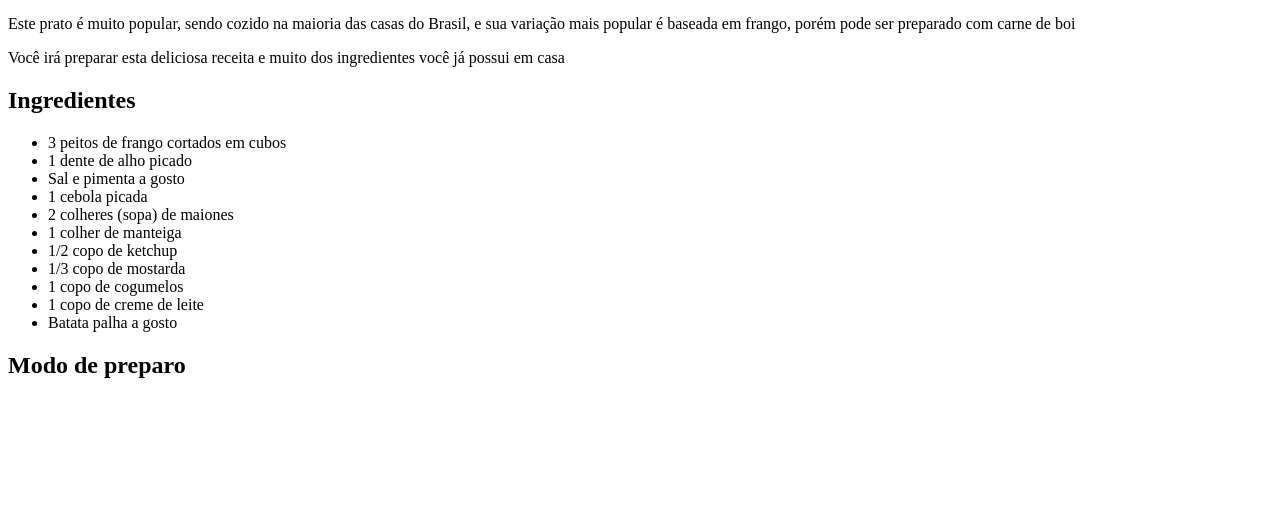
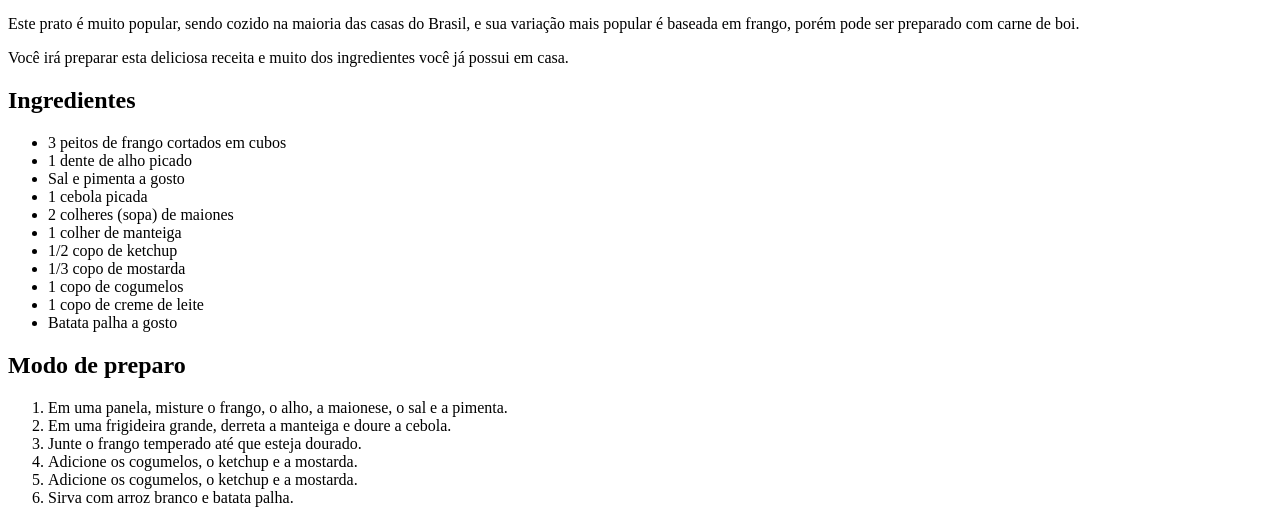
Before and after one commit to EronAlves1996/receitas, a plain HTML site: page receitas/strogonoff.html in a window 1280 px wide. Shown: the part 428-951 px from the top of the page. Before the commit the page ends 827 px from the top, so only its background shows below. Drawn offline with Linux system fonts and the light colour scheme.

Commit message:
Adicionar os passos do modo de preparo do Strogonoff

```diff
--- a/receitas/strogonoff.html
+++ b/receitas/strogonoff.html
@@ -11,9 +11,9 @@
     <h3>Delicioso prato econômico e popular no Brasil, baseado em frango</h3>
     <p>Este prato é muito popular, sendo cozido na maioria das casas do Brasil,
       e sua variação mais popular é baseada em frango, porém pode ser preparado
-      com carne de boi</p>
+      com carne de boi.</p>
     <p>Você irá preparar esta deliciosa receita e muito dos ingredientes você já
-      possui em casa</p>
+      possui em casa.</p>
     <h2>Ingredientes</h2>
     <ul>
       <li>3 peitos de frango cortados em cubos</li>
@@ -29,5 +29,13 @@
       <li>Batata palha a gosto</li>
     </ul>
     <h2>Modo de preparo</h2>
+    <ol>
+      <li>Em uma panela, misture o frango, o alho, a maionese, o sal e a pimenta.</li>
+      <li>Em uma frigideira grande, derreta a manteiga e doure a cebola.</li>
+      <li>Junte o frango temperado até que esteja dourado.</li>
+      <li>Adicione os cogumelos, o ketchup e a mostarda.</li>
+      <li>Adicione os cogumelos, o ketchup e a mostarda.</li>
+      <li>Sirva com arroz branco e batata palha.</li>
+    </ol>
   </body>
 </html>
```
